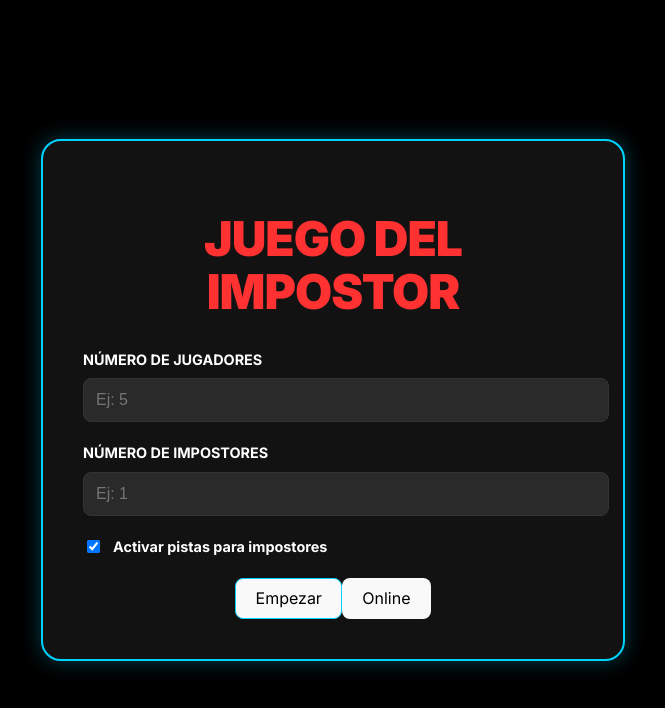
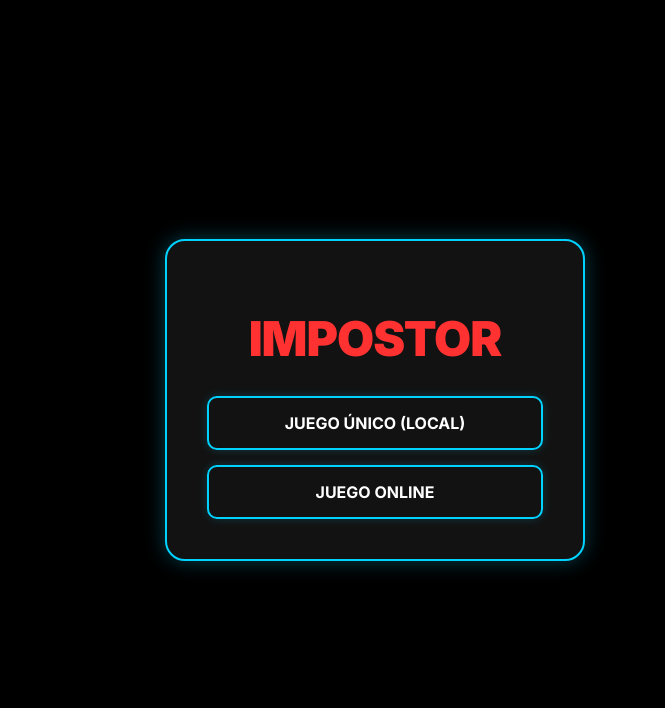
Before and after one commit to gamarraenzojosue-oss/impostorjuego, a React (Vite) app: page / in a window 1280 px wide. Shown: the top 708 px of the page, without its empty margins (307-972 px from the left). Built offline with nearby package versions, Linux system fonts and the light colour scheme.

Commit message:
Mejoras modo online y link de invitación

```diff
--- a/package.json
+++ b/package.json
@@ -10,6 +10,7 @@
     "preview": "vite preview"
   },
   "dependencies": {
+    "firebase": "^12.7.0",
     "react": "^19.2.0",
     "react-dom": "^19.2.0"
   },
--- a/src/App.jsx
+++ b/src/App.jsx
@@ -1,170 +1,296 @@
-import React, { useState } from "react";
+import React, { useState, useEffect } from "react";
 import "./App.css";
 import { listaPalabras } from "./data/palabras";
+import { initializeApp } from "firebase/app";
+import { getDatabase, ref, set, onValue, update, remove } from "firebase/database";
+
+// CONFIGURACIÓN DE TU FIREBASE
+const firebaseConfig = {
+  apiKey: "AIzaSyBQEI6qDBQKH8Afk-ZrvD8xLknqFBTJmUk",
+  authDomain: "juego-del-impostor-d01a5.firebaseapp.com",
+  databaseURL: "https://juego-del-impostor-d01a5-default-rtdb.firebaseio.com",
+  projectId: "juego-del-impostor-d01a5",
+  storageBucket: "juego-del-impostor-d01a5.firebasestorage.app",
+  messagingSenderId: "539030415074",
+  appId: "1:539030415074:web:4314338b2902fa18d0a0bb",
+  measurementId: "G-RS5DL2455P"
+};
+
+const app = initializeApp(firebaseConfig);
+const db = getDatabase(app);
 
 export default function App() {
-  const [etapa, setEtapa] = useState("configuracion");
-  const [jugadores, setJugadores] = useState(0);
-  const [impostores, setImpostores] = useState(0);
+  // ESTADOS DE NAVEGACIÓN
+  const [modo, setModo] = useState("inicio"); // inicio, local, online
+  const [etapa, setEtapa] = useState("configuracion"); // configuracion, unirse, lobby, revelar, partida
+
+  // ESTADOS DE USUARIO Y SALA
+  const [nombre, setNombre] = useState("");
+  const [salaId, setSalaId] = useState("");
+  const [esHost, setEsHost] = useState(false);
+  const [revelado, setRevelado] = useState(false);
+
+  // CONFIGURACIÓN DE PARTIDA
+  const [numJugadores, setNumJugadores] = useState(5);
+  const [numImpostores, setNumImpostores] = useState(1);
   const [conPista, setConPista] = useState(true);
-  const [roles, setRoles] = useState([]);
-  const [jugadorActual, setJugadorActual] = useState(0);
-  const [revelado, setRevelado] = useState(false);
+
+  // ESTADOS DE JUEGO (COMPARTIDOS/SINCRONIZADOS)
+  const [jugadoresLista, setJugadoresLista] = useState([]);
+  const [miRol, setMiRol] = useState(null);
   const [palabraRonda, setPalabraRonda] = useState("");
+  const [jugadorActualLocal, setJugadorActualLocal] = useState(0);
 
-  const iniciarJuego = () => {
-    if (jugadores < 1 || impostores < 1 || impostores >= jugadores) {
-      alert("Revisa la cantidad de jugadores e impostores.");
-      return;
+  // 1. DETECTAR LINK DE INVITACIÓN AL CARGAR
+  useEffect(() => {
+    const params = new URLSearchParams(window.location.search);
+    const salaParam = params.get("sala");
+    if (salaParam) {
+      setSalaId(salaParam.toUpperCase());
+      setModo("online");
+      setEtapa("unirse");
     }
+  }, []);
 
+  // 2. ESCUCHAR CAMBIOS EN FIREBASE (MODO ONLINE)
+  useEffect(() => {
+    if (modo === "online" && salaId) {
+      const salaRef = ref(db, 'salas/' + salaId.toUpperCase());
+      return onValue(salaRef, (snapshot) => {
+        const data = snapshot.val();
+        if (data) {
+          setEtapa(data.etapa);
+          setPalabraRonda(data.palabraRonda || "");
+          setNumJugadores(data.config?.numJugadores || 5);
+          const lista = data.jugadores ? Object.values(data.jugadores) : [];
+          setJugadoresLista(lista);
+
+          const yo = lista.find(p => p.nombre === nombre.toUpperCase());
+          if (yo) setMiRol(yo);
+        } else if (etapa !== "configuracion" && etapa !== "unirse") {
+          volverAlInicio();
+        }
+      });
+    }
+  }, [modo, salaId, nombre]);
+
+  // --- FUNCIONES DE NAVEGACIÓN ---
+  const volverAlInicio = () => {
+    setModo("inicio");
+    setEtapa("configuracion");
+    setSalaId("");
+    setEsHost(false);
+    setRevelado(false);
+    setJugadorActualLocal(0);
+    window.history.replaceState({}, document.title, "/");
+  };
+
+  const copiarLink = () => {
+    const link = `${window.location.origin}?sala=${salaId}`;
+    navigator.clipboard.writeText(link);
+    alert("¡Link copiado! Envíalo a tus amigos.");
+  };
+
+  // --- LÓGICA MODO LOCAL ---
+  const iniciarJuegoLocal = () => {
+    if (numJugadores < 3) return alert("Mínimo 3 jugadores");
     const item = listaPalabras[Math.floor(Math.random() * listaPalabras.length)];
     setPalabraRonda(item.palabra);
 
-    // Creamos los roles con la propiedad 'vivo'
-    let rolesTemp = Array(jugadores).fill(null).map((_, i) => ({
-      id: i,
-      tipo: "jugador",
-      palabra: item.palabra,
-      vivo: true
+    let rolesTemp = Array(Number(numJugadores)).fill(null).map((_, i) => ({
+      nombre: `JUGADOR ${i + 1}`, tipo: "jugador", vivo: true
     }));
 
-    let indices = [...Array(jugadores).keys()];
-    let indicesImpostores = [];
-    while (indicesImpostores.length < impostores) {
-      const r = Math.floor(Math.random() * indices.length);
-      indicesImpostores.push(indices.splice(r, 1)[0]);
-    }
-
-    indicesImpostores.forEach((i) => {
-      rolesTemp[i] = {
-        id: i,
+    let indices = [...Array(Number(numJugadores)).keys()].sort(() => Math.random() - 0.5);
+    for (let i = 0; i < numImpostores; i++) {
+      rolesTemp[indices[i]] = {
+        nombre: `JUGADOR ${indices[i] + 1}`,
         tipo: "impostor",
-        palabra: null,
-        pista: conPista ? item.pistas[Math.floor(Math.random() * item.pistas.length)] : null,
+        pista: conPista ? item.pistas[0] : null,
         vivo: true
       };
+    }
+    setJugadoresLista(rolesTemp);
+    setEtapa("revelar");
+  };
+
+  // --- LÓGICA MODO ONLINE ---
+  const crearSalaOnline = () => {
+    if (!nombre) return alert("Escribe tu nombre");
+    const id = Math.random().toString(36).substring(2, 6).toUpperCase();
+    setSalaId(id);
+    setEsHost(true);
+    set(ref(db, 'salas/' + id), {
+      etapa: "lobby",
+      config: { numJugadores, numImpostores, conPista },
+      jugadores: { [nombre.toUpperCase()]: { nombre: nombre.toUpperCase(), vivo: true, host: true } }
+    });
+  };
+
+  const unirseSalaOnline = () => {
+    if (!nombre || !salaId) return alert("Faltan datos");
+    update(ref(db, `salas/${salaId.toUpperCase()}/jugadores/${nombre.toUpperCase()}`), {
+      nombre: nombre.toUpperCase(), vivo: true, host: false
+    });
+  };
+
+  const iniciarPartidaOnline = () => {
+    const item = listaPalabras[Math.floor(Math.random() * listaPalabras.length)];
+    const updates = {};
+    let baraja = [...jugadoresLista].sort(() => Math.random() - 0.5);
+
+    jugadoresLista.forEach((p) => {
+      const esImp = baraja.slice(0, numImpostores).some(imp => imp.nombre === p.nombre);
+      updates[`salas/${salaId}/jugadores/${p.nombre}/tipo`] = esImp ? "impostor" : "jugador";
+      updates[`salas/${salaId}/jugadores/${p.nombre}/pista`] = (esImp && conPista) ? item.pistas[0] : null;
+      updates[`salas/${salaId}/jugadores/${p.nombre}/vivo`] = true;
     });
 
-    setRoles(rolesTemp);
-    setEtapa("revelar");
-    setJugadorActual(0);
-    setRevelado(false);
+    updates[`salas/${salaId}/etapa`] = "revelar";
+    updates[`salas/${salaId}/palabraRonda`] = item.palabra;
+    update(ref(db), updates);
   };
 
-  const siguienteJugador = () => {
-    setRevelado(false);
-    if (jugadorActual + 1 < jugadores) {
-      setJugadorActual(jugadorActual + 1);
-    } else {
-      setEtapa("partida"); // Nueva etapa con los corazones
+  const terminarJuegoBorrarTodo = () => {
+    if (window.confirm("¿Deseas terminar la partida? Esto reseteará todo.")) {
+      if (modo === "online") remove(ref(db, 'salas/' + salaId));
+      volverAlInicio();
     }
-  };
-
-  const eliminarJugador = (index) => {
-    const nuevosRoles = [...roles];
-    nuevosRoles[index].vivo = !nuevosRoles[index].vivo; // Cambia entre vivo/muerto
-    setRoles(nuevosRoles);
-  };
-
-  const volverMenu = () => {
-    setEtapa("configuracion");
-    setRoles([]);
-    setJugadores(0);
-    setImpostores(0);
   };
 
   return (
     <div className="main-card">
-      {etapa === "configuracion" && (
+      {modo !== "inicio" && etapa !== "partida" && (
+        <button className="btn-back" onClick={volverAlInicio}>← SALIR</button>
+      )}
+
+      {/* --- PANTALLA 1: INICIO --- */}
+      {modo === "inicio" && (
         <>
-          <h1>Juego del Impostor</h1>
-
-          <div className="input-group">
-            <label>NÚMERO DE JUGADORES</label>
-            <input
-              type="number"
-              value={jugadores || ""}
-              onChange={(e) => setJugadores(Math.min(30, Math.max(0, +e.target.value)))}
-              className="input-box"
-              placeholder="Ej: 5"
-            />
-          </div>
-
-          <div className="input-group">
-            <label>NÚMERO DE IMPOSTORES</label>
-            <input
-              type="number"
-              value={impostores || ""}
-              onChange={(e) => setImpostores(Math.min(10, Math.max(0, +e.target.value)))}
-              className="input-box"
-              placeholder="Ej: 1"
-            />
-          </div>
-
-          <label className="checkbox-container">
-            <input
-              type="checkbox"
-              checked={conPista}
-              onChange={() => setConPista(!conPista)}
-            />
-            <span>Activar pistas para impostores</span>
-          </label>
-
-          <div className="btn-container">
-            <button onClick={iniciarJuego} className="btn-glow btn-start">Empezar</button>
-            <button onClick={() => alert("Próximamente")} className="btn-glow">Online</button>
+          <h1 className="title-glow">IMPOSTOR</h1>
+          <div className="button-group">
+            <button className="btn-modern" onClick={() => setModo("local")}>JUEGO ÚNICO (Local)</button>
+            <button className="btn-modern" onClick={() => setModo("online")}>JUEGO ONLINE</button>
           </div>
         </>
       )}
 
+      {/* --- PANTALLA 2: CONFIGURACIÓN (LOCAL Y ONLINE HOST) --- */}
+      {modo !== "inicio" && etapa === "configuracion" && (
+        <>
+          <h2>{modo === "online" ? "CREAR SALA ONLINE" : "JUEGO LOCAL"}</h2>
+          {modo === "online" && (
+            <input className="input-box" placeholder="TU NOMBRE" onChange={e => setNombre(e.target.value.toUpperCase())} />
+          )}
+          <div className="input-group">
+            <label>JUGADORES</label>
+            <input type="number" className="input-box" value={numJugadores} onChange={e => setNumJugadores(e.target.value)} />
+          </div>
+          <div className="input-group">
+            <label>IMPOSTORES</label>
+            <input type="number" className="input-box" value={numImpostores} onChange={e => setNumImpostores(e.target.value)} />
+          </div>
+          <label className="checkbox-container">
+            <input type="checkbox" checked={conPista} onChange={() => setConPista(!conPista)} />
+            <span>Activar pistas</span>
+          </label>
+          <button className="btn-modern btn-start" onClick={modo === "online" ? crearSalaOnline : iniciarJuegoLocal}>
+            {modo === "online" ? "CREAR SALA Y LINK" : "EMPEZAR"}
+          </button>
+          {modo === "online" && (
+            <button className="btn-back" style={{marginTop: '10px'}} onClick={() => setEtapa("unirse")}>Ya tengo un código</button>
+          )}
+        </>
+      )}
+
+      {/* --- PANTALLA 3: UNIRSE (SOLO ONLINE) --- */}
+      {modo === "online" && etapa === "unirse" && (
+        <>
+          <h2>UNIRSE A PARTIDA</h2>
+          <input className="input-box" placeholder="TU NOMBRE" onChange={e => setNombre(e.target.value.toUpperCase())} />
+          <input className="input-box" placeholder="CÓDIGO DE SALA" value={salaId} onChange={e => setSalaId(e.target.value.toUpperCase())} />
+          <button className="btn-modern" onClick={unirseSalaOnline}>ENTRAR</button>
+        </>
+      )}
+
+      {/* --- PANTALLA 4: LOBBY (SOLO ONLINE) --- */}
+      {modo === "online" && etapa === "lobby" && (
+        <>
+          <div className="sala-header">
+            <h2 style={{color: 'var(--modern-blue)'}}>SALA: {salaId}</h2>
+            <button className="btn-copy" onClick={copiarLink}>🔗 COPIAR LINK</button>
+          </div>
+          <p>Jugadores ({jugadoresLista.length}/{numJugadores})</p>
+          <div className="lives-grid">
+            {jugadoresLista.map(p => <div key={p.nombre} className="player-item">❤️ {p.nombre}</div>)}
+          </div>
+          {esHost ? (
+            <button className="btn-modern btn-start" onClick={iniciarPartidaOnline}>EMPEZAR JUEGO</button>
+          ) : (
+            <p className="animate-pulse" style={{color: 'var(--modern-red)'}}>Esperando al anfitrión...</p>
+          )}
+        </>
+      )}
+
+      {/* --- PANTALLA 5: REVELAR (LOCAL Y ONLINE) --- */}
       {etapa === "revelar" && (
-        <>
-          <h2 className="header-white">JUGADOR {jugadorActual + 1}</h2>
+        <div className="reveal-box">
+          <h2>{modo === "local" ? jugadoresLista[jugadorActualLocal]?.nombre : "TU ROL"}</h2>
           {!revelado ? (
-            <button onClick={() => setRevelado(true)} className="btn-glow btn-reveal">
-              Revelar Palabra
-            </button>
+            <button className="btn-modern" onClick={() => setRevelado(true)}>VER PALABRA</button>
           ) : (
-            <div className="reveal-content">
-              {roles[jugadorActual].tipo === "impostor" ? (
+            <div>
+              { (modo === "local" ? jugadoresLista[jugadorActualLocal].tipo : miRol?.tipo) === "impostor" ? (
                 <>
                   <span className="text-impostor">IMPOSTOR</span>
-                  {roles[jugadorActual].pista && (
-                    <p className="text-pista">Pista: {roles[jugadorActual].pista}</p>
-                  )}
+                  <p className="pista-text">Pista: {modo === "local" ? jugadoresLista[jugadorActualLocal].pista : miRol?.pista}</p>
                 </>
               ) : (
                 <span className="text-palabra">{palabraRonda}</span>
               )}
-              <button onClick={siguienteJugador} className="btn-glow btn-next">
-                Siguiente
+              <button className="btn-modern" style={{marginTop: '20px'}} onClick={() => {
+                setRevelado(false);
+                if (modo === "local") {
+                  if (jugadorActualLocal + 1 < numJugadores) setJugadorActualLocal(jugadorActualLocal + 1);
+                  else setEtapa("partida");
+                } else {
+                  setEtapa("partida");
+                }
+              }}>
+                {modo === "local" && jugadorActualLocal + 1 < numJugadores ? "SIGUIENTE JUGADOR" : "IR A PARTIDA"}
               </button>
             </div>
           )}
-        </>
+        </div>
       )}
 
+      {/* --- PANTALLA 6: PARTIDA (ARENA DE CORAZONES) --- */}
       {etapa === "partida" && (
         <>
-          <h1 style={{fontSize: '2.5rem'}}>ELIMINACIÓN</h1>
+          <h1 style={{fontSize: '1.5rem'}}>ELIMINACIÓN</h1>
           <div className="lives-grid">
-            {roles.map((jugador, i) => (
+            {jugadoresLista.map((p, idx) => (
               <div
-                key={i}
-                className={`player-item ${!jugador.vivo ? 'dead' : ''}`}
-                onClick={() => eliminarJugador(i)}
+                key={idx}
+                className={`player-item ${!p.vivo ? 'dead' : ''}`}
+                onClick={() => {
+                  if (modo === "local") {
+                    const copia = [...jugadoresLista];
+                    copia[idx].vivo = !copia[idx].vivo;
+                    setJugadoresLista(copia);
+                  } else if (esHost) {
+                    update(ref(db, `salas/${salaId}/jugadores/${p.nombre}`), { vivo: !p.vivo });
+                  }
+                }}
               >
-                <span className="heart">{jugador.vivo ? "❤️" : "🖤"}</span>
-                <span className="player-name">J{i + 1}</span>
+                <span>{p.vivo ? "❤️" : "🖤"}</span>
+                <p>{p.nombre}</p>
               </div>
             ))}
           </div>
-
-          <div className="footer-victory">
-            <button onClick={volverMenu} className="btn-glow btn-win-team">Gano el equipo</button>
-            <button onClick={volverMenu} className="btn-glow btn-win-imp">Gano el impostor</button>
-          </div>
+          {(modo === "local" || esHost) && (
+            <button className="btn-modern btn-danger" onClick={terminarJuegoBorrarTodo}>TERMINAR Y NUEVA PARTIDA</button>
+          )}
         </>
       )}
     </div>
```
Also changed, not shown: src/App.css (+48 -0 lines), 1 other file (tests, documents, lock files or other folders).
